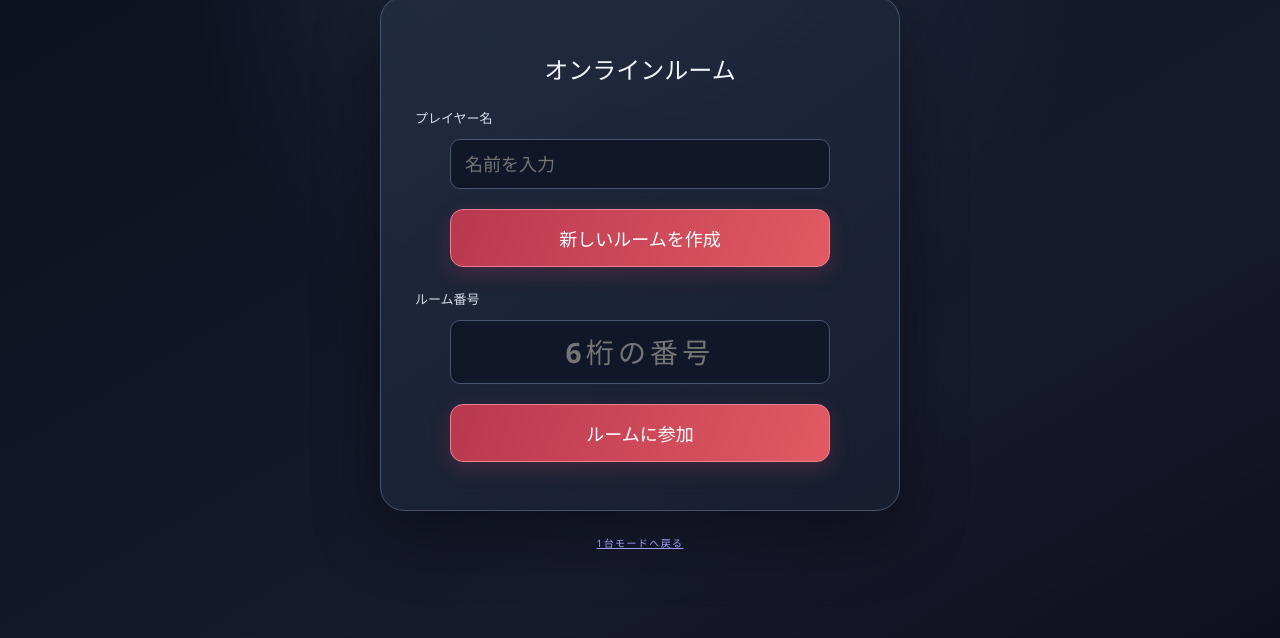
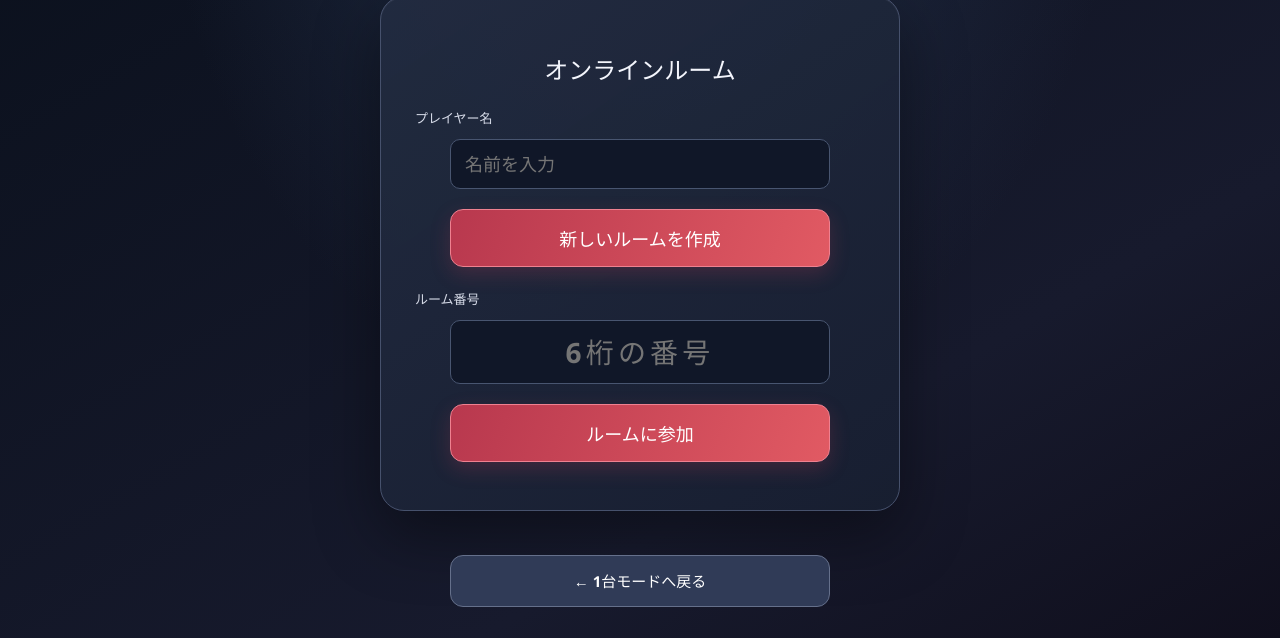
Before and after one commit to n4t-ak/werewolf-game, a plain HTML site: page online.html in a window 1280 px wide. Shown: the part 162-800 px from the top of the page. Drawn offline with Linux system fonts and the light colour scheme.

Commit message:
Add files via upload

```diff
--- a/firebase-config.js
+++ b/firebase-config.js
@@ -14,6 +14,7 @@ import {
 const firebaseConfig = {
   apiKey: "AIzaSyAwrTWGIyMIyJGBGMF4Qt8h1F7gFUJD7EU",
   authDomain: "werewolf-game-a1c85.firebaseapp.com",
+   databaseURL: "https://werewolf-game-a1c85-default-rtdb.asia-southeast1.firebasedatabase.app",
   projectId: "werewolf-game-a1c85",
   storageBucket: "werewolf-game-a1c85.firebasestorage.app",
   messagingSenderId: "251026823752",
@@ -26,13 +27,21 @@ const app = initializeApp(firebaseConfig);
 export const auth = getAuth(app);
 export const db = getDatabase(app);
 
+
 export async function loginAnonymously() {
-  await auth.authStateReady();
+  console.log("認証：開始");
 
+  // 既にログインしている場合はそのユーザーを使用
   if (auth.currentUser) {
+    console.log("認証：既存ユーザーを使用");
     return auth.currentUser;
   }
 
+  // 匿名ログイン
+  console.log("認証：signInAnonymouslyを実行");
+
   const result = await signInAnonymously(auth);
+
+  console.log("認証：ログイン成功");
   return result.user;
 }
--- a/online.html
+++ b/online.html
@@ -72,9 +72,13 @@
       </div>
     </section>
 
-    <footer class="app-footer">
-      <a href="./index.html">1台モードへ戻る</a>
-    </footer>
+
+<footer class="app-footer">
+  <a href="./index.html" class="online-back-button">
+    ← 1台モードへ戻る
+  </a>
+</footer>
+
   </main>
 
   <script type="module" src="./online.js"></script>
--- a/online.js
+++ b/online.js
@@ -158,7 +158,10 @@ async function createRoom() {
 
   try {
     const name = getPlayerName();
-    const user = await getUser();
+
+console.log("① 匿名認証開始");
+const user = await getUser();
+console.log("② 匿名認証成功");
 
     let roomCode = null;
 
@@ -167,6 +170,7 @@ async function createRoom() {
       const candidate = randomRoomCode();
 
       try {
+        console.log("③ データベースに書き込み開始");
         await set(
           ref(db, `rooms/${candidate}/meta`),
           {
@@ -193,9 +197,14 @@ async function createRoom() {
       );
     }
 
-    await registerMember(roomCode, name, user.uid);
 
-    showLobby(roomCode);
+console.log("④ ルーム作成成功");
+
+await registerMember(roomCode, name, user.uid);
+
+console.log("⑤ 参加者登録成功");
+
+showLobby(roomCode);
 
   } catch (error) {
     showStatus("エラー：" + error.message);
--- a/style.css
+++ b/style.css
@@ -1867,3 +1867,47 @@ textarea:focus-visible {
   font-size: 14px;
   margin-top: 20px;
 }
+
+
+/* オンライン版から1台モードへ戻るボタン */
+.online-back-button {
+  display: flex;
+  align-items: center;
+  justify-content: center;
+
+  width: min(100%, 380px);
+  min-height: 52px;
+  margin: 20px auto 0;
+  padding: 14px 20px;
+
+  background: #303b57;
+  color: #ffffff;
+
+  border: 1px solid #65708b;
+  border-radius: 13px;
+
+  font-size: 15px;
+  font-weight: 700;
+  letter-spacing: normal;
+  text-decoration: none;
+
+  transition:
+    background 0.2s ease,
+    border-color 0.2s ease,
+    transform 0.2s ease;
+}
+
+.online-back-button:hover {
+  background: #3c4969;
+  border-color: #a3aec6;
+  transform: translateY(-2px);
+}
+
+.online-back-button:active {
+  transform: scale(0.98);
+}
+
+.online-back-button:focus-visible {
+  outline: 3px solid #f8c794;
+  outline-offset: 3px;
+}
```
